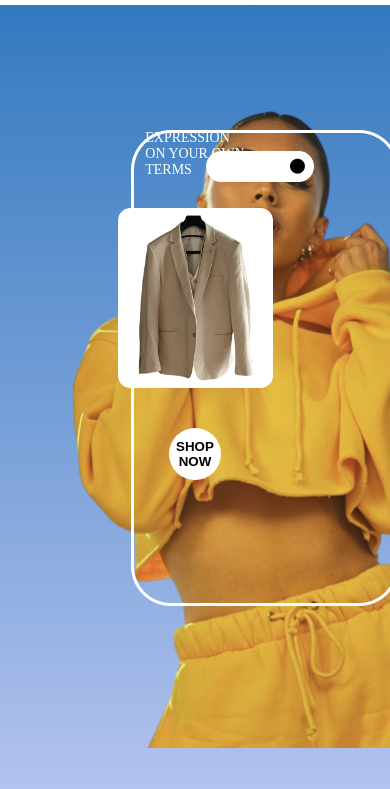
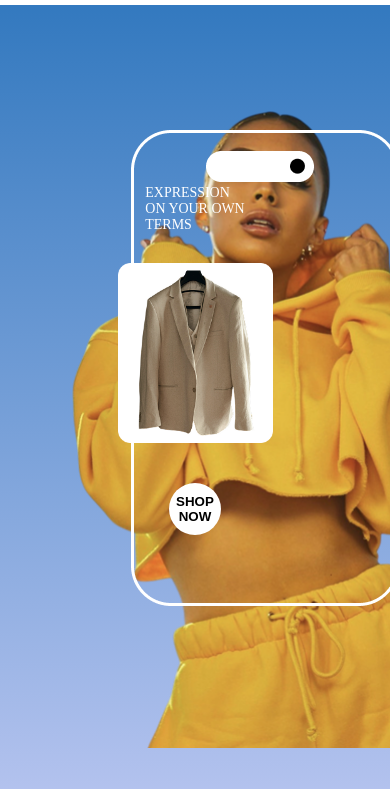
Before and after one commit to piudalal031299-arch/e-commerce-sites, a plain HTML site: page fashion-site/index.html in a window 390 px wide. Shown: the part 55-844 px from the top of the page. Drawn offline with nearby package versions, Linux system fonts and the light colour scheme.

Commit message:
add css3

```diff
--- a/fashion-site/media.css
+++ b/fashion-site/media.css
@@ -47,7 +47,7 @@
     .btm-conts{
         flex-direction: column;
         align-items: center;
-        margin-top:50%;
+        margin-top:180px
     }
     .top-cards{
         display: none;
```
